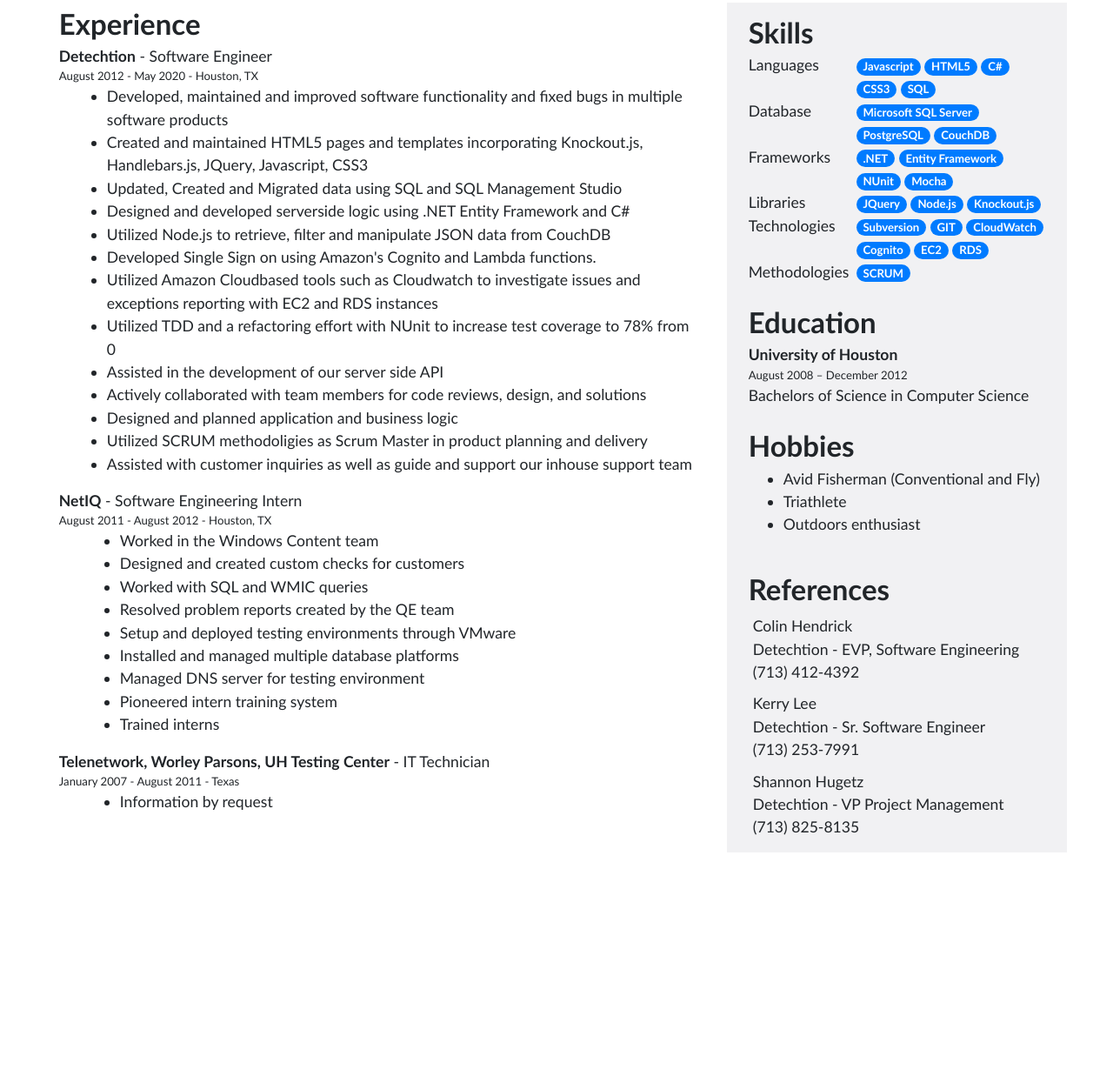
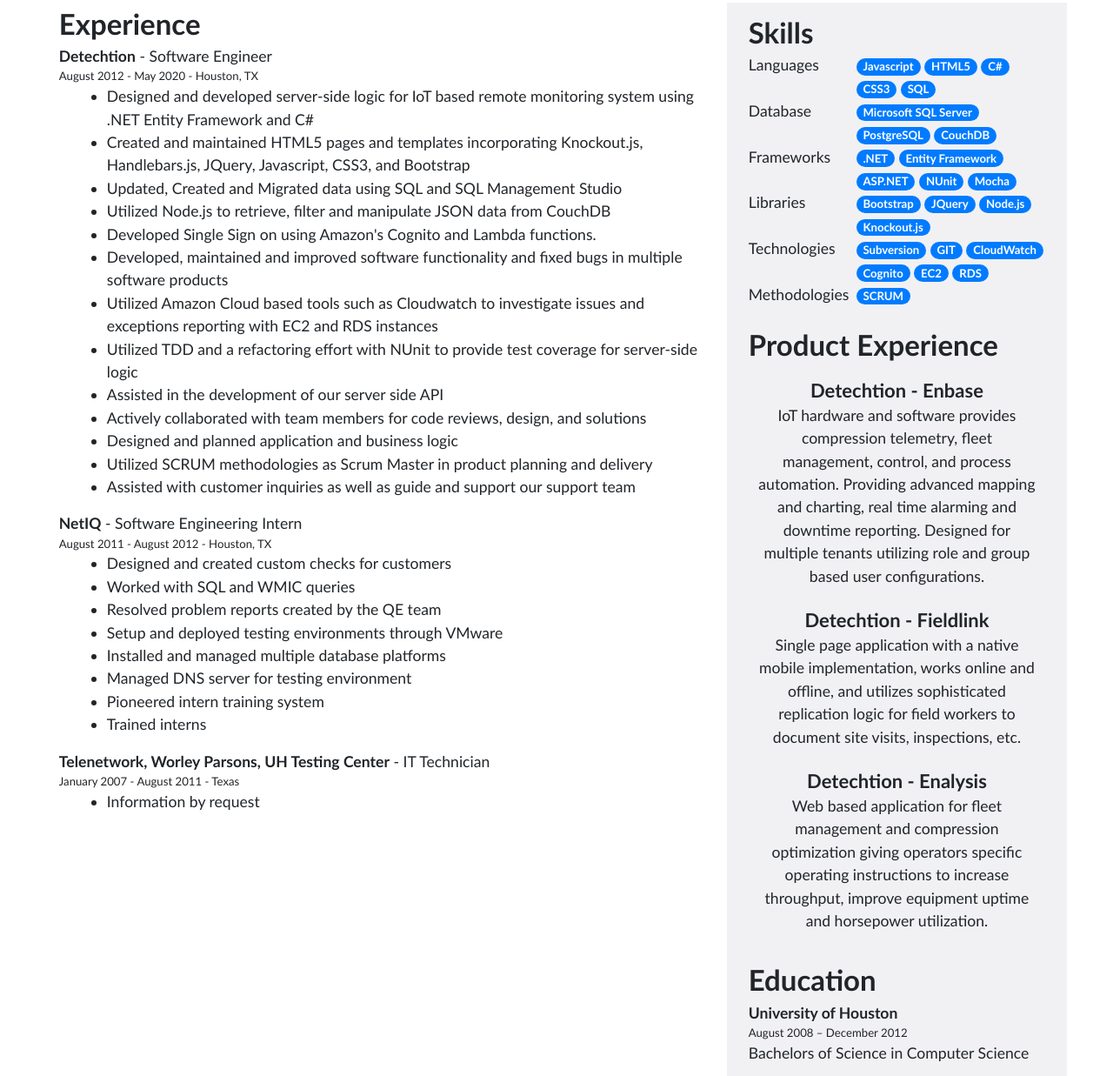
Before and after one commit to broussardmichael/resume, a plain HTML site: page index.html in a window 1280 px wide. Shown: the part 391-1628 px from the top of the page at 87% size. Before the commit the page ends 1500 px from the top, so only its background shows below. Drawn offline with Linux system fonts and the light colour scheme.

Commit message:
remove address, add product information, cleanup

```diff
--- a/css/resume.css
+++ b/css/resume.css
@@ -10,12 +10,39 @@
     .contact-info div {
         text-align: end !important;
     }
+
+    .personal-content > .row {
+         padding: 10px;
+     }
+
+    .product-experience-section > .row {
+        padding: 10px;
+    }
+
+    .reference-container {
+        padding: 5px;
+    }
+}
+
+.font-size-1 {
+    font-size: 3em;
+}
+
+.font-size-2 {
+    font-size: 1.875em;
+}
+
+.font-size-3 {
+    font-size: 1.25em;
+}
+
+.font-size-4 {
+    font-size: 1.1em;
 }
 
 .container-fluid {
     height: 1500px;
     font-family: Calibri, Candara, Segoe, Segoe UI, Optima, Arial, sans-serif;
-    font-size: 1.1em;
 }
 
 .date-range {
@@ -28,7 +55,6 @@
 }
 
 .name {
-    font-size: 3em;
     text-align: center;
 }
 
@@ -48,17 +74,16 @@
 
 .section-title {
     font-weight: bold;
-    font-size: 1.875em;
 }
 
 .personal-content {
     background-color: #F1F1F3;
 }
 
-.personal-content > .row {
-    padding: 10px;
+.product-name {
+    text-align: center;
 }
 
-.reference-container {
-    padding: 5px;
+.product-experience-section .col-12:nth-of-type(even) {
+    text-align: center;
 }
--- a/index.html
+++ b/index.html
@@ -9,16 +9,15 @@
     <link rel="stylesheet" type="text/css" href="css/bootstrap.css">
 </head>
 <body>
-<div class="container-fluid">
+<div class="container-fluid font-size-4">
     <div class="row header">
         <div class="col-md-4  align-self-center">
-            <div class="name">Michael Broussard</div>
+            <div class="name font-size-1">Michael Broussard</div>
         </div>
         <div class=" col-md-4  align-self-center">
             <img src="resumephoto.jpg" class="photo rounded-circle mx-auto" alt="">
         </div>
         <div class="col-md-4 contact-info  align-self-center">
-            <div>3300 Cummins Street Apt# 2161, Houston, Texas 77027</div>
             <div>(281) 739-0596</div>
             <div>michael_broussard@msn.com</div>
             <div><a href="https://www.linkedin.com/in/broussardmichael">www.linkedin.com/in/broussardmichael</a></div>
@@ -26,7 +25,7 @@
     </div>
     <div class="row content">
         <div class="col-md-8">
-            <div class="section-title">Experience</div>
+            <div class="section-title font-size-2">Experience</div>
             <div class="experience-content">
                 <div>
                     <div class="experience-header">
@@ -40,29 +39,29 @@
                     <div class="experience-list">
                         <div class="col">
                             <ul>
+                                <li>Designed and developed server-side logic for IoT based remote monitoring system
+                                    using .NET Entity Framework and C#
+                                </li>
+                                <li>Created and maintained HTML5 pages and templates incorporating Knockout.js,
+                                    Handlebars.js, JQuery, Javascript, CSS3, and Bootstrap
+                                </li>
+                                <li>Updated, Created and Migrated data using SQL and SQL Management Studio</li>
+                                <li>Utilized Node.js to retrieve, filter and manipulate JSON data from CouchDB</li>
+                                <li>Developed Single Sign on using Amazon's Cognito and Lambda functions.</li>
                                 <li>Developed, maintained and improved software functionality and fixed bugs in multiple
                                     software products
                                 </li>
-                                <li>Created and maintained HTML5 pages and templates incorporating Knockout.js,
-                                    Handlebars.js, JQuery, Javascript, CSS3
-                                </li>
-                                <li>Updated, Created and Migrated data using SQL and SQL Management Studio</li>
-                                <li>Designed and developed serverside logic using .NET Entity Framework and C#</li>
-                                <li>Utilized Node.js to retrieve, filter and manipulate JSON data from CouchDB</li>
-                                <li>Developed Single Sign on using Amazon's Cognito and Lambda functions.</li>
-                                <li>Utilized Amazon Cloudbased tools such as Cloudwatch to investigate issues and
+                                <li>Utilized Amazon Cloud based tools such as Cloudwatch to investigate issues and
                                     exceptions reporting with EC2 and RDS instances
                                 </li>
-                                <li>Utilized TDD and a refactoring effort with NUnit to increase test coverage to 78%
-                                    from 0
+                                <li>Utilized TDD and a refactoring effort with NUnit to provide test coverage for
+                                    server-side logic
                                 </li>
                                 <li>Assisted in the development of our server side API</li>
                                 <li>Actively collaborated with team members for code reviews, design, and solutions</li>
                                 <li>Designed and planned application and business logic</li>
-                                <li>Utilized SCRUM methodoligies as Scrum Master in product planning and delivery</li>
-                                <li>Assisted with customer inquiries as well as guide and support our inhouse support
-                                    team
-                                </li>
+                                <li>Utilized SCRUM methodologies as Scrum Master in product planning and delivery</li>
+                                <li>Assisted with customer inquiries as well as guide and support our support team</li>
                             </ul>
                         </div>
                     </div>
@@ -76,10 +75,9 @@
                             August 2011 - August 2012 - Houston, TX
                         </div>
                     </div>
-                    <div class="container experience-list">
+                    <div class="experience-list">
                         <div class="col">
                             <ul>
-                                <li>Worked in the Windows Content team</li>
                                 <li>Designed and created custom checks for customers</li>
                                 <li>Worked with SQL and WMIC queries</li>
                                 <li>Resolved problem reports created by the QE team</li>
@@ -101,7 +99,7 @@
                             January 2007 - August 2011 - Texas
                         </div>
                     </div>
-                    <div class="container experience-list">
+                    <div class="experience-list">
                         <div class="col">
                             <ul>
                                 <li>Information by request</li>
@@ -114,10 +112,10 @@
         <div class="col-md-4 personal-content">
             <div class="row">
                 <div class="col">
-                    <div class="section-title">Skills</div>
-                    <div class="row skill">
-                        <div class="col-4 skill-header">Languages</div>
-                        <div class="col-8 skill-content">
+                    <div class="section-title font-size-2">Skills</div>
+                    <div class="row ">
+                        <div class="col-4">Languages</div>
+                        <div class="col-8">
                             <span class="badge badge-pill badge-primary larger-badge">Javascript</span>
                             <span class="badge badge-pill badge-primary larger-badge">HTML5</span>
                             <span class="badge badge-pill badge-primary larger-badge">C#</span>
@@ -125,34 +123,36 @@
                             <span class="badge badge-pill badge-primary larger-badge">SQL</span>
                         </div>
                     </div>
-                    <div class="row skill">
-                        <div class="col-4 skill-header">Database</div>
-                        <div class="col-8 skill-content">
+                    <div class="row ">
+                        <div class="col-4">Database</div>
+                        <div class="col-8">
                             <span class="badge badge-pill badge-primary larger-badge">Microsoft SQL Server</span>
                             <span class="badge badge-pill badge-primary larger-badge">PostgreSQL</span>
                             <span class="badge badge-pill badge-primary larger-badge">CouchDB</span>
                         </div>
                     </div>
-                    <div class="row skill">
-                        <div class="col-4 skill-header">Frameworks</div>
-                        <div class="col-8 skill-content">
+                    <div class="row ">
+                        <div class="col-4">Frameworks</div>
+                        <div class="col-8">
                             <span class="badge badge-pill badge-primary larger-badge">.NET</span>
                             <span class="badge badge-pill badge-primary larger-badge">Entity Framework</span>
+                            <span class="badge badge-pill badge-primary larger-badge">ASP.NET</span>
                             <span class="badge badge-pill badge-primary larger-badge">NUnit</span>
                             <span class="badge badge-pill badge-primary larger-badge">Mocha</span>
                         </div>
                     </div>
-                    <div class="row skill">
-                        <div class="col-4 skill-header">Libraries</div>
-                        <div class="col-8 skill-content">
+                    <div class="row ">
+                        <div class="col-4">Libraries</div>
+                        <div class="col-8">
+                            <span class="badge badge-pill badge-primary larger-badge">Bootstrap</span>
                             <span class="badge badge-pill badge-primary larger-badge">JQuery</span>
                             <span class="badge badge-pill badge-primary larger-badge">Node.js</span>
-                            <span class="badge badge-pill badge-primary larger-badge"> Knockout.js</span>
+                            <span class="badge badge-pill badge-primary larger-badge">Knockout.js</span>
                         </div>
                     </div>
-                    <div class="row skill">
-                        <div class="col-4 skill-header">Technologies</div>
-                        <div class="col-8 skill-content">
+                    <div class="row ">
+                        <div class="col-4">Technologies</div>
+                        <div class="col-8">
                             <span class="badge badge-pill badge-primary larger-badge">Subversion</span>
                             <span class="badge badge-pill badge-primary larger-badge">GIT</span>
                             <span class="badge badge-pill badge-primary larger-badge">CloudWatch</span>
@@ -161,9 +161,9 @@
                             <span class="badge badge-pill badge-primary larger-badge">RDS</span>
                         </div>
                     </div>
-                    <div class="row skill">
-                        <div class="col-4 skill-header">Methodologies</div>
-                        <div class="col-8 skill-content">
+                    <div class="row ">
+                        <div class="col-4">Methodologies</div>
+                        <div class="col-8">
                             <span class="badge badge-pill badge-primary larger-badge">SCRUM</span>
                         </div>
                     </div>
@@ -171,7 +171,34 @@
             </div>
             <div class="row">
                 <div class="col">
-                    <div class="section-title">Education</div>
+                    <div class="section-title font-size-2">Product Experience</div>
+                    <div class="row">
+                        <div class="col-12 product-experience-section">
+                            <div class = "row">
+                                <div class ="col-12 font-size-3 product-name"><b>Detechtion - Enbase</b></div>
+                                <div class="col-12">
+                                    <div>IoT hardware and software provides compression telemetry, fleet management, control, and process automation. Providing advanced mapping and charting, real time alarming and downtime reporting. Designed for multiple tenants utilizing role and group based user configurations.</div>
+                                </div>
+                            </div>
+                            <div class = "row">
+                                <div class = "col-12 font-size-3 product-name"><b>Detechtion - Fieldlink</b></div>
+                                <div class="col-12">
+                                    <div>Single page application with a native mobile implementation, works online and offline, and utilizes sophisticated replication logic for field workers to document site visits, inspections, etc.</div>
+                                </div>
+                            </div>
+                            <div class = "row">
+                                <div class = "col-12 font-size-3 product-name"><b>Detechtion - Enalysis</b></div>
+                                <div class="col-12">
+                                    <div>Web based application for fleet management and compression optimization giving operators specific operating instructions to increase throughput, improve equipment uptime and horsepower utilization.</div>
+                                </div>
+                            </div>
+                        </div>
+                    </div>
+                    </div>
+                </div>
+            <div class="row">
+                <div class="col">
+                    <div class="section-title font-size-2">Education</div>
                     <div class="education-content">
                         <div><b>University of Houston</b></div>
                         <div class="date-range">August 2008 – December 2012</div>
@@ -181,19 +208,20 @@
             </div>
             <div class="row">
                 <div class="col">
-                    <div class="section-title">Hobbies</div>
+                    <div class="section-title font-size-2">Hobbies</div>
                     <div class="hobby-content">
                         <ul>
                             <li>Avid Fisherman (Conventional and Fly)</li>
                             <li>Triathlete</li>
                             <li>Outdoors enthusiast</li>
+                            <li>Backgammon</li>
                         </ul>
                     </div>
                 </div>
             </div>
             <div class="row">
                 <div class="col">
-                    <div class="section-title">References</div>
+                    <div class="section-title font-size-2">References</div>
                     <div class="reference-container">
                         <div>Colin Hendrick</div>
                         <div>Detechtion - EVP, Software Engineering</div>
```
